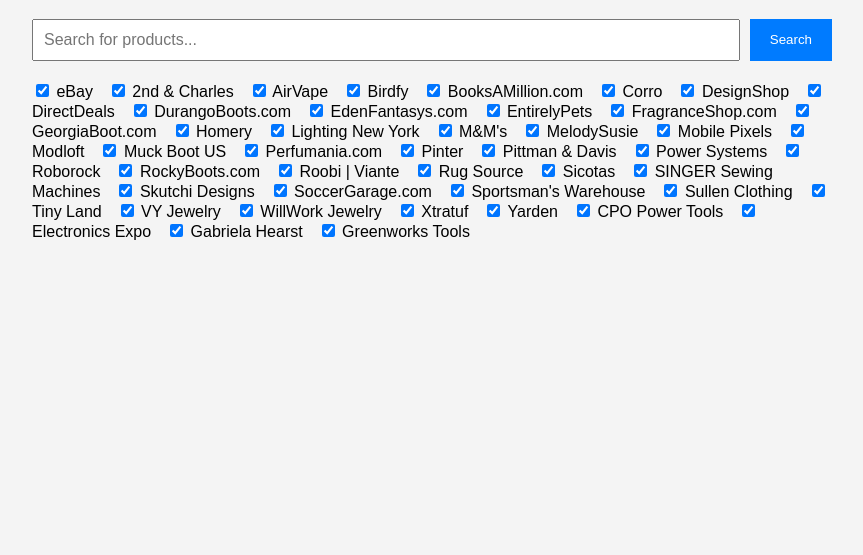
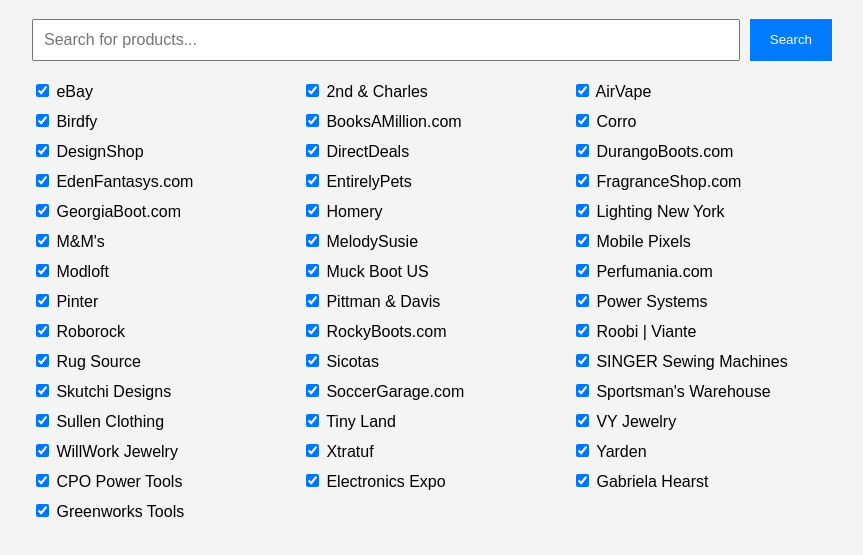
Before and after one commit to Aeguy353/GetComparley, a website: page public/index.html in a window 1280 px wide. Shown: the part 81-636 px from the top of the page, without its empty margins (208-1071 px from the left). Drawn offline with Linux system fonts and the light colour scheme.

Commit message:
Update styles.css

```diff
--- a/public/styles.css
+++ b/public/styles.css
@@ -34,9 +34,12 @@
 }
 .stores {
   margin-bottom: 20px;
+  display: grid;
+  grid-template-columns: repeat(auto-fit, minmax(200px, 1fr));
+  gap: 10px;
 }
 .stores label {
-  margin-right: 15px;
+  display: block;
 }
 #results {
   display: flex;
```
